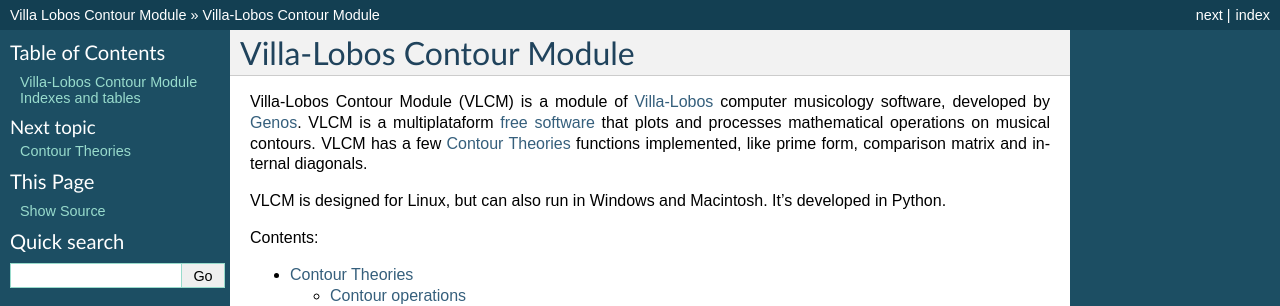
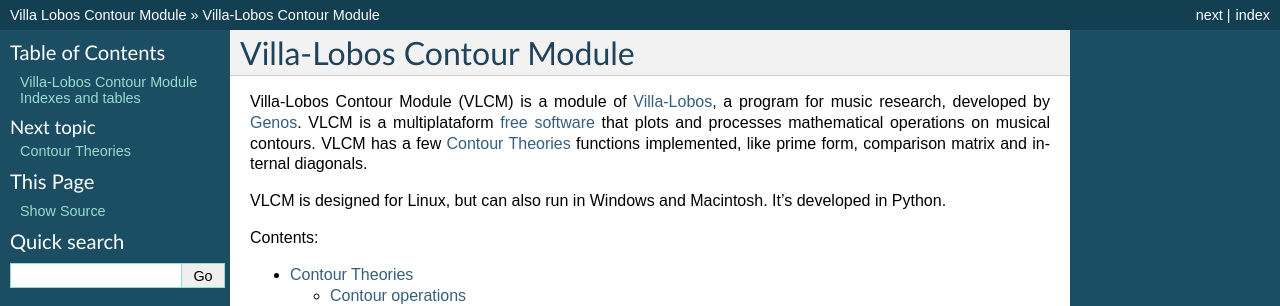
Before and after one commit to msampaio/musicontour, a Sphinx documentation site: the page built from docs/index.rst, in a window 1280 px wide. Shown: the top 306 px of the page. Built offline with Sphinx 7.4.7, drawn with Linux system fonts in a browser that asks for light colours; formulas are drawn with MathJax 3.

Commit message:
Fixes Villa-Lobos small description

```diff
--- a/docs/index.rst
+++ b/docs/index.rst
@@ -7,8 +7,8 @@
 ======
 
 |VLCM| (VLCM) is a module of `Villa-Lobos
-<http://github.com/kroger/villa-lobos/>`_ computer musicology
-software, developed by Genos_. VLCM is a multiplataform `free software
+<http://github.com/kroger/villa-lobos/>`_, a program for music
+research, developed by Genos_. VLCM is a multiplataform `free software
 <about.html>`_ that plots and processes mathematical operations on
 musical contours. VLCM has a few `Contour Theories
 <contour-theories.html>`_ functions implemented, like prime form,
```
